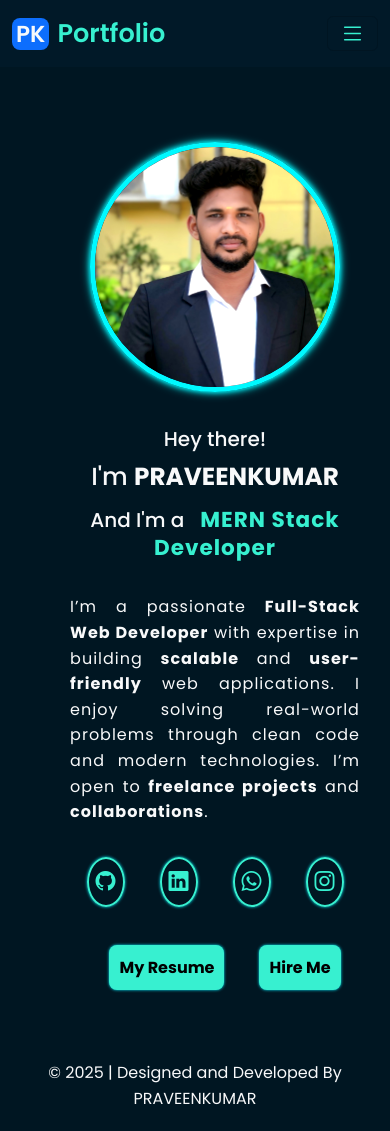
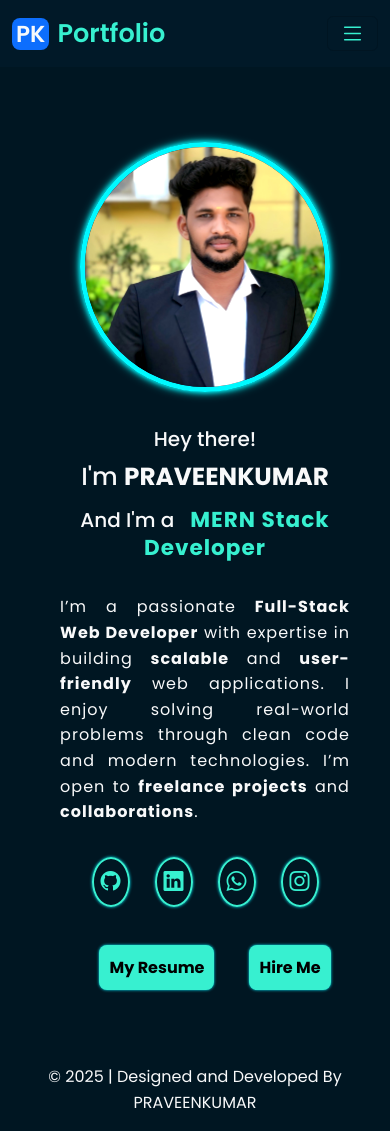
Before and after one commit to Praveenkumar663/new-portfolio, a React (Vite) app: page / in a window 390 px wide. Built offline with nearby package versions, Linux system fonts and the light colour scheme.

Commit message:
home css update

```diff
--- a/src/styles/home.css
+++ b/src/styles/home.css
@@ -2,7 +2,7 @@
 
     width: 100%;
    box-sizing: border-box;
-    margin: 40px 20px;
+    margin: 40px 5% 20px;
 }
 .home .row{
     margin: 20px 10px;
@@ -109,7 +109,7 @@
 
 /* media devices - 576 */
 @media (max-width: 576px) {
-  .home .row {
+  .home {
     margin: 20px 10px;
     flex-direction: column-reverse;
     align-items: center;
@@ -117,6 +117,7 @@
     display: flex;
     flex-wrap: wrap;
     text-align: center;
+    width: 100%;
   }
 
   .home .row p {
@@ -131,7 +132,7 @@
   .home .row .logo {
     display: flex;
     justify-content: center;
-    gap: 15px;
+    gap: 5px;
     margin: 20px 0;
     flex-wrap: wrap;
   }
```
